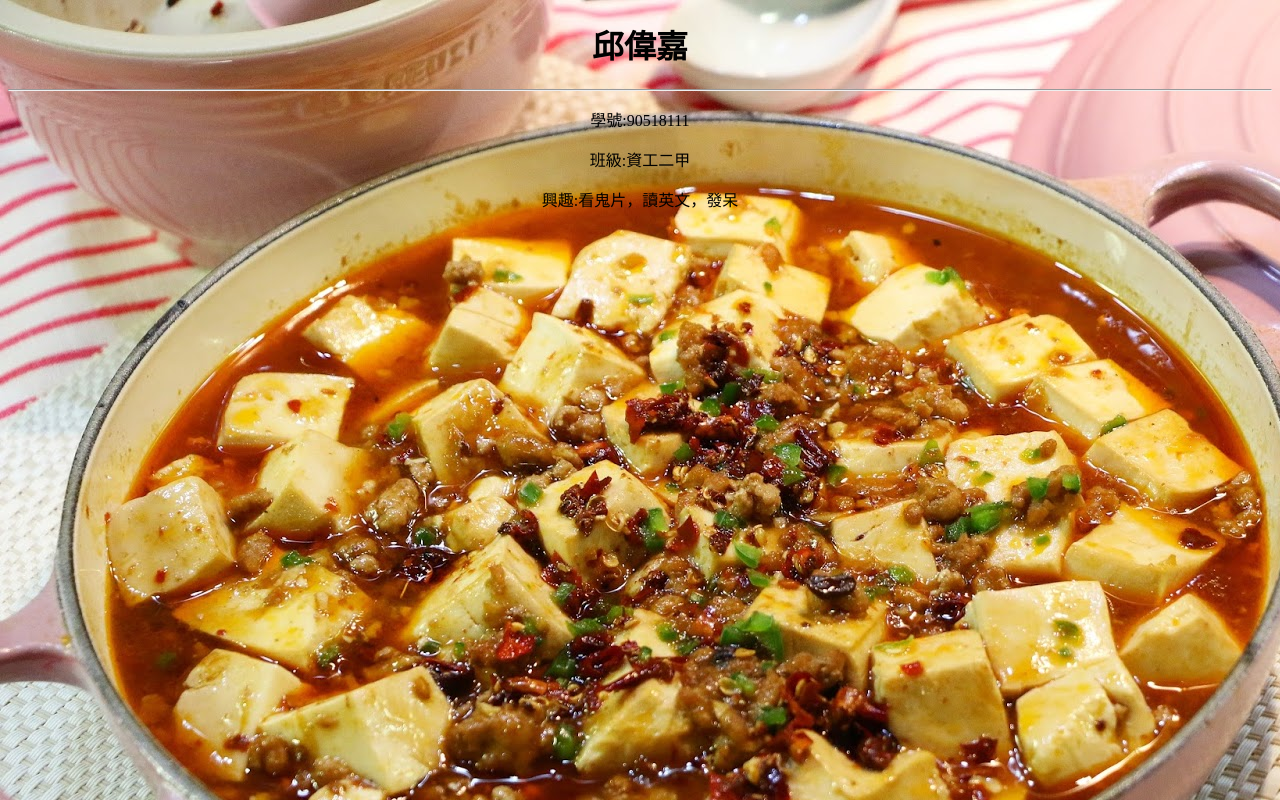
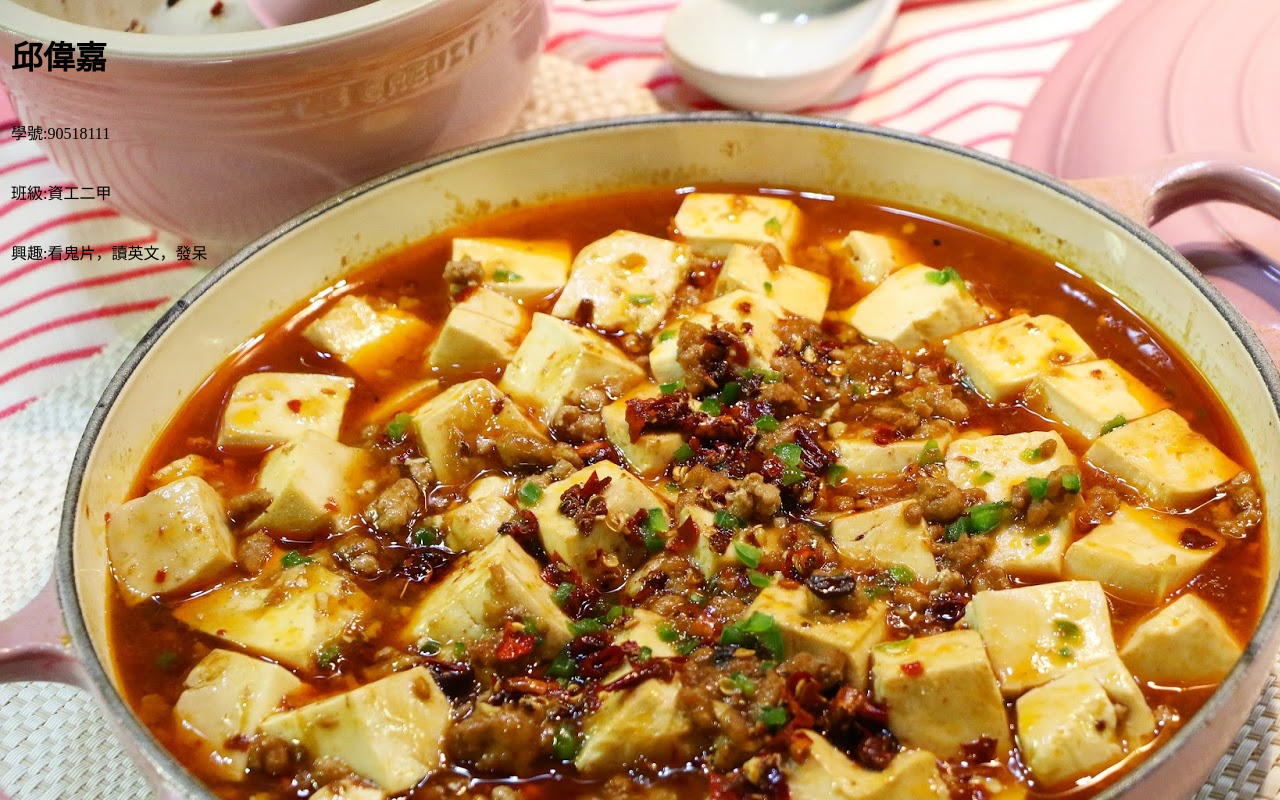
Before and after one commit to WhiteFatCat/WhiteFatCat.github.io, a plain HTML site: page index.html in a window 1280 px wide. Drawn offline with Linux system fonts and the light colour scheme.

Commit message:
Add files via upload

```diff
--- a/index.html
+++ b/index.html
@@ -6,14 +6,15 @@
         <meta http-equiv="X-UA-Compatible" content="ie=edge">
         <title>貓咪硬硬的</title>
 </head>
-  <left>
-<body background="01.JPG">
-    <h1 align="center">邱偉嘉</h1>
-    <hr>
-    <p align="center">
-    <p align="center" font color="ff00ff">學號:90518111</font>
-    <p align="center">班級:資工二甲</p>
-    <p align="center">興趣:看鬼片，讀英文，發呆</p>
+<left>
+<body background="01.JPG"></body>
+<table>
+<tr>
+<td><h1>邱偉嘉</h1></td>
+</tr>
+    <tr><td><p>學號:90518111</p></td></tr>
+    <tr><td><p>班級:資工二甲</p></td></tr>
+    <tr><td><p>興趣:看鬼片，讀英文，發呆</p></td></tr>
 </body>
-</left>
+</table>
 </html>
```
